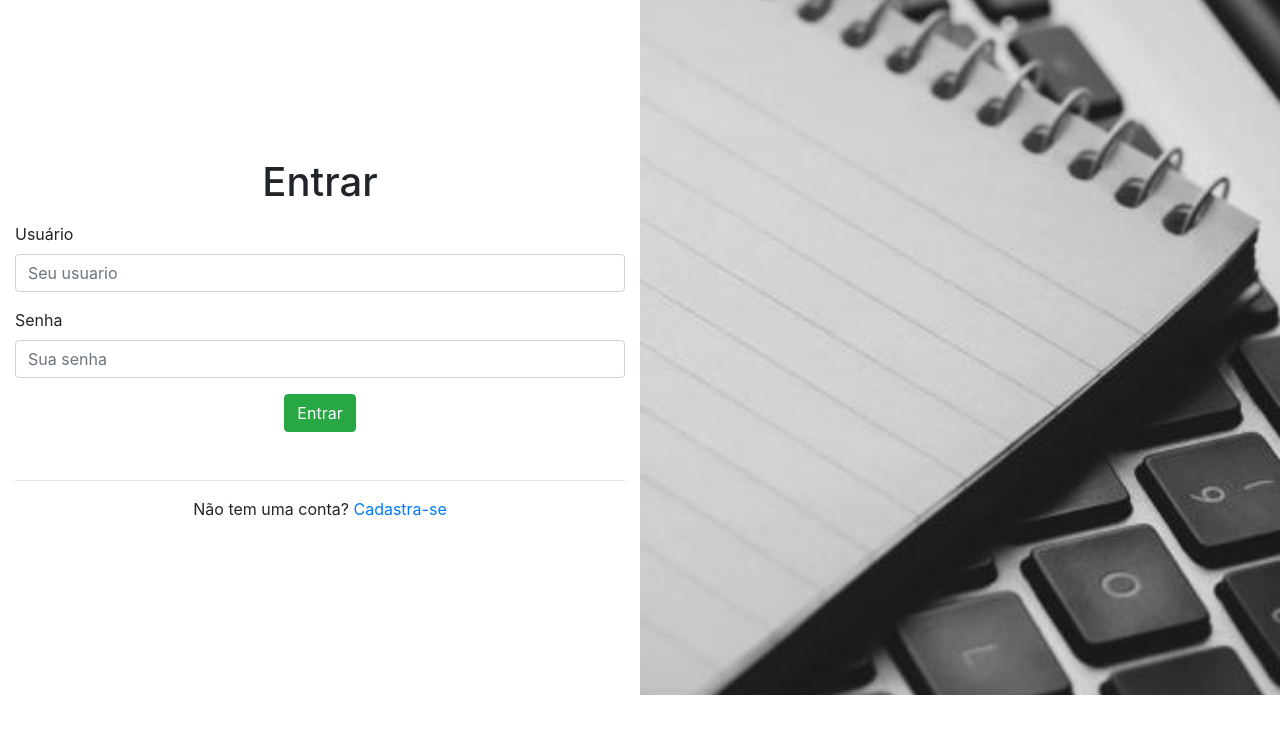
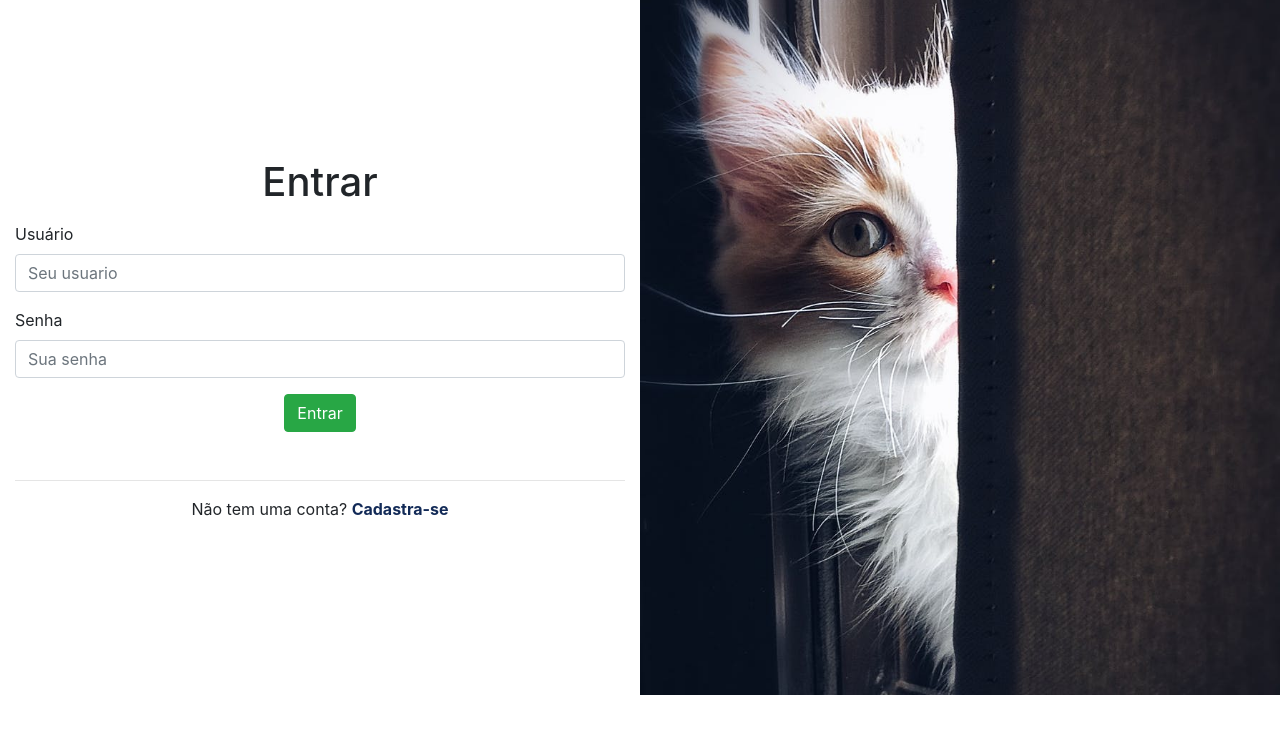
Before and after one commit to Samara-Alves/blogPessoalFont, an Angular app: page /#/entrar in a window 1280 px wide. Shown: the top 734 px of the page. Built offline with nearby package versions, Linux system fonts and the light colour scheme.

Commit message:
Atualizações do entrar

```diff
--- a/src/app/cadastrar/cadastrar.component.css
+++ b/src/app/cadastrar/cadastrar.component.css
@@ -1,5 +1,5 @@
 #img-bg{
-    background-image: url('../../assets/img/jAZOVhd.jpg');
+    background-image: url('../../assets/img/pexels-ilargian-faus-1629781.jpg');
     min-height: 695px;
     background-position: center;
    background-repeat: no-repeat;
--- a/src/app/entrar/entrar.component.css
+++ b/src/app/entrar/entrar.component.css
@@ -1,7 +1,17 @@
 #img-bg{
-    background-image: url('../../assets/img/xrJ9G3N.jpg');
+    background-image: url('../../assets/img/cat.jpeg');
     min-height: 695px;
     background-position: center;
    background-repeat: no-repeat;
    background-size: cover;
 }
+
+a{
+	color:#122A57;
+	font-weight: bold;
+	text-decoration: none;
+
+}
+a:hover{
+	color:#0b20f4;
+}
```
Also changed, not shown: src/assets/img/cat.jpeg (added), src/assets/img/pexels-ilargian-faus-1629781.jpg (added).
